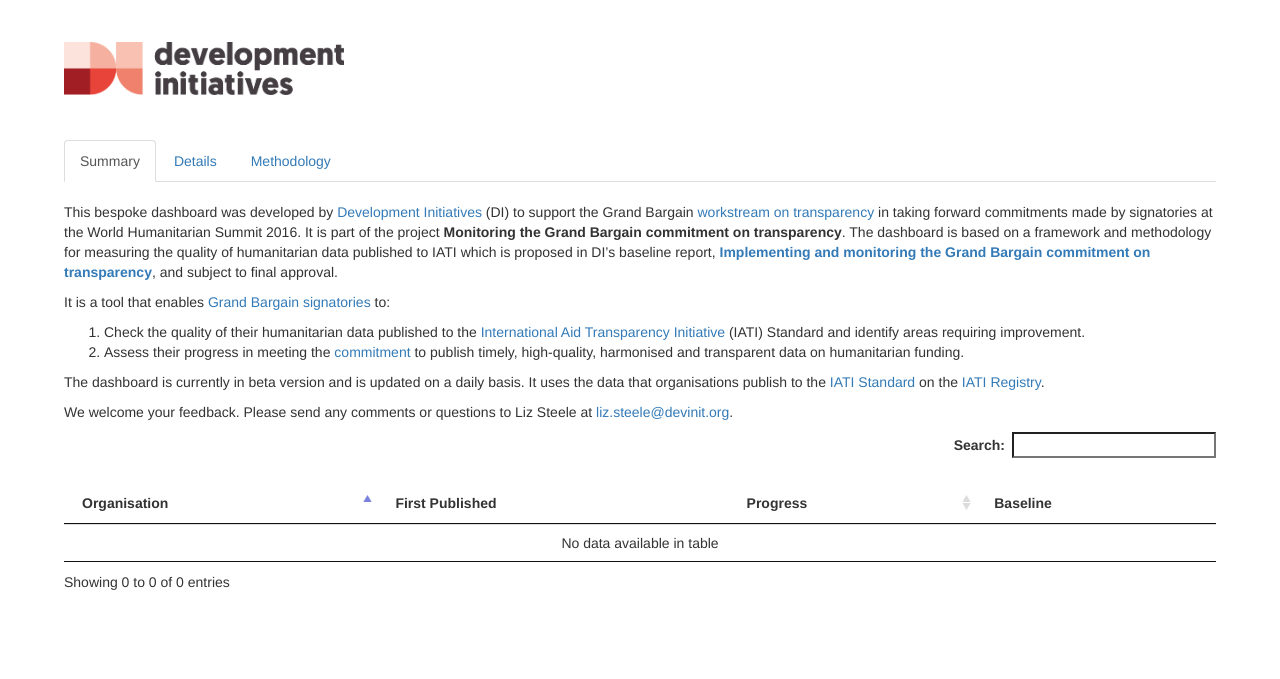
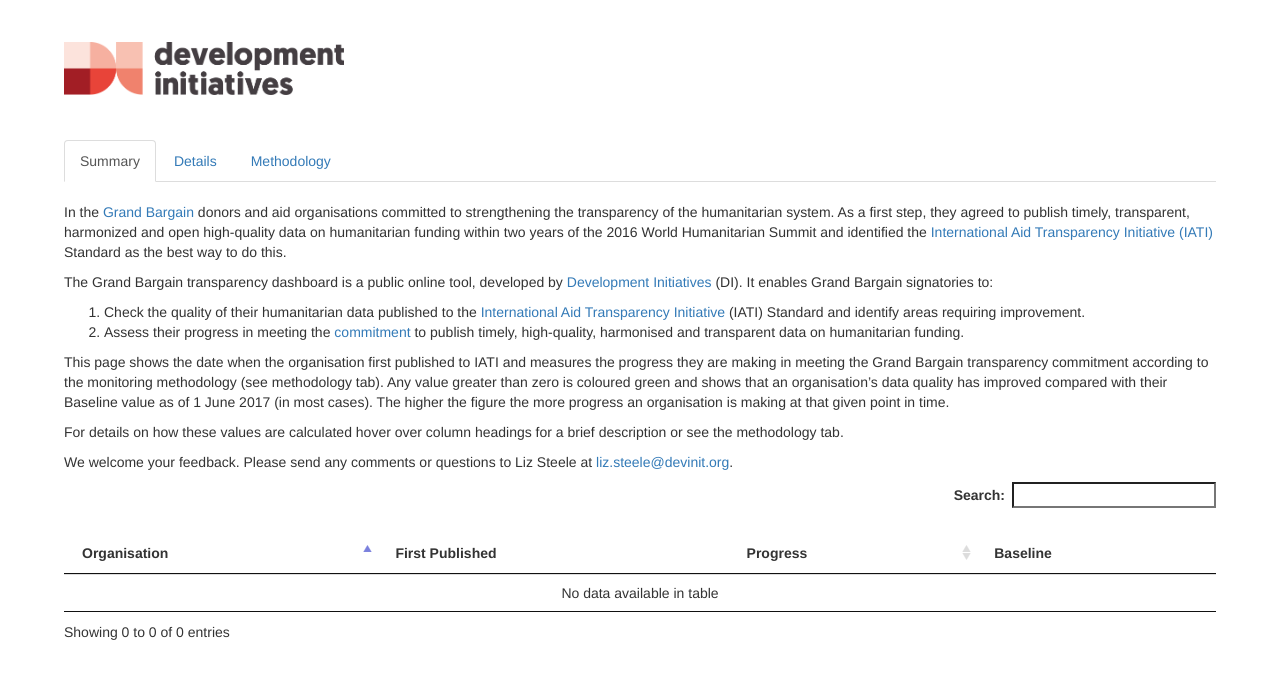
Before and after one commit to devinit/grand-bargain-monitoring, a Flask app: template src/templates/dashboard.html in a window 1280 px wide. Shown: the top 679 px of the page. Run offline with Flask 2, Linux system fonts and the light colour scheme; the template is opened without the code that fills it, so the values that code supplies are empty; some libraries are stand-ins or nearby versions.

Commit message:
GB Dashboard Text Changes
Updating tabs with required text changes

```diff
--- a/src/templates/dashboard.html
+++ b/src/templates/dashboard.html
@@ -13,15 +13,17 @@
 
 		<h2></h2>
 
-		<p>This bespoke dashboard was developed by <a href="http://devinit.org/">Development Initiatives</a> (DI) to support the Grand Bargain <a href="https://interagencystandingcommittee.org/greater-transparency">workstream on transparency</a> in taking forward commitments made by signatories at the World Humanitarian Summit 2016. It is part of the project <strong>Monitoring the Grand Bargain commitment on transparency</strong>. The dashboard is based on a framework and methodology for measuring the quality of humanitarian data published to IATI which is proposed in DI’s baseline report, <strong><a href="http://devinit.org/post/baseline-report-implementing-and-monitoring-the-grand-bargain-commitment-on-transparency/#">Implementing and monitoring the Grand Bargain commitment on transparency</a></strong>, and subject to final approval.</p>
+		<p>In the <a href="https://interagencystandingcommittee.org/grand-bargain-hosted-iasc">Grand Bargain</a> donors and aid organisations committed to strengthening the transparency of the humanitarian system. As a first step, they agreed to publish timely, transparent, harmonized and open high-quality data on humanitarian funding within two years of the 2016 World Humanitarian Summit and identified the <a href="https://www.aidtransparency.net/">International Aid Transparency Initiative (IATI)</a> Standard as the best way to do this.</p>
 
-		<p>It is a tool that enables <a href="http://www.agendaforhumanity.org/initiatives/3861">Grand Bargain signatories</a> to:</p>
+		<p>The Grand Bargain transparency dashboard is a public online tool, developed by <a href="http://devinit.org/">Development Initiatives</a> (DI). It enables Grand Bargain signatories to:</p>
 			<ol>
 				<li>Check the quality of their humanitarian data published to the <a href="http://www.aidtransparency.net/">International Aid Transparency Initiative</a> (IATI) Standard and identify areas requiring improvement.</li>
 				<li>Assess their progress in meeting the <a href="https://interagencystandingcommittee.org/grand-bargain-hosted-iasc">commitment</a> to publish timely, high-quality, harmonised and transparent data on humanitarian funding.</li>
 			</ol>
 
-		<p>The dashboard is currently in beta version and is updated on a daily basis. It uses the data that organisations publish to the <a href="http://iatistandard.org/">IATI Standard</a> on the <a href="https://www.iatiregistry.org/">IATI Registry</a>.</p>
+		<p>This page shows the date when the organisation first published to IATI and measures the progress they are making in meeting the Grand Bargain transparency commitment according to the monitoring methodology (see methodology tab). Any value greater than zero is coloured green and shows that an organisation’s data quality has improved compared with their Baseline value as of 1 June 2017 (in most cases). The higher the figure the more progress an organisation is making at that given point in time. </p>
+
+		<p>For details on how these values are calculated hover over column headings for a brief description or see the methodology tab.</p>
 
 		<p>We welcome your feedback. Please send any comments or questions to Liz Steele at <a href="mailto:liz.steele@devinit.org">liz.steele@devinit.org</a>.</p>
 
@@ -57,7 +59,17 @@
 
 	<div role="tabpanel" class="tab-pane" id="details-tab">
 		<h2></h2>
-		<p>This page provides individual assessment values for the five performance measures (identified within the framework and methodology for measuring the quality of humanitarian data published to IATI). Please see the 'Methodology' tab for details on how each measure is assessed or hover over column headings for a brief description.</p>
+		<p>This dashboard provides individual assessment values for the five performance measures which are used to assess the quality of humanitarian data published to IATI:</p>
+
+		<ol>
+			<li>Timeliness</li>
+			<li>Comprehensiveness</li>
+			<li>Coverage</li>
+			<li>Forward looking</li>
+			<li>Humanitarian</li>
+		</ol>
+
+		<p>The <strong>Total</strong> column shows the current value for each organisation and is calculated based on the sum of the values for each performance measure once a percentage weighting has been applied. Please hover over column headings for a brief description and see the methodology tab for details on how each measure is assessed. </p>
 
 		<table class="table">
 			<thead>
@@ -98,91 +110,67 @@
 	<div role="tabpanel" class="tab-pane" id="methodology-tab">
 		<h2>The monitoring framework and methodology</h2>
 
-		<p>The monitoring framework and methodology explained below was developed by <a href="http://devinit.org/">Development Initiatives</a> based on feedback received from a consultation process with Grand Bargain signatory organisations and the wider humanitarian community from March to April 2017.</p>
+		<p>The monitoring framework and methodology explained below was developed by <a href="http://devinit.org/">Development Initiatives</a> with the support of the <a href="https://www.aidtransparency.net/governance/secretariat"> IATI Secretariat </a> following an extensive consultation process, which was carried out during 2017 and involved over 150 people from 85 organisations across 26 countries. </p>
 
-		<h3>Methodology</h3>
+		<h3>What is being measured?</h3>
 
-		<p>The dashboard supports Grand Bargain signatory organisations to track:</p>
-
-		<ul>
-			<li>The quality of the humanitarian data they publish to the <a href="http://iatistandard.org/">IATI Standard</a>, in terms of its structure rather than the content of the data.</li>
-			<li>The progress signatories are making in meeting the Grand Bargain transparency <a href="https://interagencystandingcommittee.org/grand-bargain-hosted-iasc">commitment</a> to publish timely, high-quality, harmonised and transparent data on humanitarian funding.</li>
-		</ul>
-
-		<p>The methodology measures the quality of humanitarian data an organisation publishes to the IATI Standard against five performance measures. Each of these performance measures has been given a percentage weighting that reflects its importance and/or relevance for the humanitarian community, based on feedback received through the consultation process.</p>
-
-		<p>Five performance measures:</p>
-
-		<ul>
-			<li><strong>Humanitarian</strong>: to assess the use of the specific humanitarian elements added to the IATI Standard at version 2.02.</li>
-			<li><strong>Timeliness</strong>: to assess both the frequency (how often the data is updated) and the time lag (how up to date the data is) of published information.</li>
-			<li><strong>Comprehensiveness</strong>: to assess how much of the IATI Standard is being used. This covers:
-				<ul>
-					<li>Core IATI fields (e.g. title, description, start date)</li>
-					<li>Financial fields (transaction and traceability information)</li>
-					<li>Value-added fields (e.g. subnational location data, information on results).</li>
-				</ul>
-			</li>
-			<li><strong>Coverage*</strong>: to assess the percentage of an organisation's total operational spend on all humanitarian programming that is published to IATI.</li>
-			<li><strong>Forward looking</strong>: to assess how much information on activity budgets is available for the next three years.</li>
-		</ul>
-
-		<p>Organisations are given a percentage value for each of the measures, which are then aggregated into a single total value for each Grand Bargain signatory organisation.</p>
-
-		<p>*Note that the percentage values for the <strong>coverage</strong> performance measure are currently not available. To calculate this, each Grand Bargain signatory organisation will be asked to provide a figure and an external reference (e.g. a link to their annual report) for their humanitarian spending for 2015 and 2016. Organisations will be contacted directly by the end of July 2017 and asked to provide this information.</p>
-
-		<p>Detailed methodologies for each performance measure can be found on the IATI website via the links below.</p>
+		<p>The methodology measures the quality of <strong>humanitarian</strong> data an organisation publishes to the IATI Standard against five performance measures. Each of these performance measures has been given a percentage weighting that reflects its importance and/or relevance for the humanitarian community, based on feedback received through the consultation process. The purpose, weighting and methodology for each performance measure is outlined in the table below. More details on the methodologies for each performance measure can be found on the IATI website by clicking on the links below.</p>
 
 		<table class="table table-bordered table-hover">
 			<tr>
 				<th>Performance measure</th>
+				<th>Purpose</th>
 				<th>Weighting</th>
 				<th>Methodology</th>
 			</tr>
 			<tr>
 				<td>1. Humanitarian</td>
+				<td>To assess the use of the specific humanitarian elements added to the IATI Standard at v2.02 </td>
 				<td>25%</td>
 				<td><a href="http://dashboard.iatistandard.org/humanitarian.html#h_narrative">Methodology</a></td>
 			</tr>
 			<tr>
 				<td>2. Timeliness</td>
+				<td>To assess both the frequency (how often the data is updated) and the time lag (how up to date the data is) of published information </td>
 				<td>25%</td>
 				<td><a href="http://dashboard.iatistandard.org/timeliness.html#h_narrative">Methodology</a></td>
 			</tr>
 			<tr>
 				<td>3. Comprehensiveness</td>
+				<td>To assess how much of the IATI Standard is being used</td>
 				<td>25%</td>
 				<td><a href="http://dashboard.iatistandard.org/comprehensiveness.html#h_narrative">Methodology</a></td>
 			</tr>
 			<tr>
 				<td>4. Coverage</td>
+				<td>To assess the percentage of an organisation's total operational spend on all humanitarian programming that is published to IATI</td>
 				<td>15%</td>
 				<td><a href="http://dashboard.iatistandard.org/coverage.html#h_narrative">Methodology</a> Additional information will be required from publishers (see above)</td>
 			</tr>
 			<tr>
 				<td>5. Forward looking</td>
+				<td>To assess how much information on activity budgets is available for the next three years </td>
 				<td>10%</td>
 				<td><a href="http://dashboard.iatistandard.org/forwardlooking.html#h_narrative">Methodology</a></td>
 			</tr>
 		</table>
 
-		<h3>Understanding the dashboard</h3>
+		<h3>What is classified as humanitarian data?</h3>
 
-		<p>
-			<strong>Baseline:</strong> the total value for each Grand Bargain signatory organisation as of 1 June 2017.<br/>
-			<strong>Total:</strong> the total value for each Grand Bargain signatory organisation at that point in time.<br/>
-			<strong>Progress:</strong> the difference between the organisation's <strong>total</strong> and <strong>baseline</strong> value. Any value greater than zero is coloured green.
-		</p>
+		<p>An organisation’s data is classed as <i>humanitarian</i> if either of the following applies:</p>
 
-		<p>An organisation's data will be classed as <strong>humanitarian</strong> if either of the following apply:</p>
 		<ul>
-			<li>The activity includes a <a href="http://iatistandard.org/202/activity-standard/iati-activities/iati-activity/sector/">DAC sector code</a> in the range 72010 to 74010.</li>
-			<li>The <a href="http://iatistandard.org/202/activity-standard/iati-activities/iati-activity/">activity humanitarian attribute</a> is set. (Note that the humanitarian attribute is only available to publishers using V2.02 or later of the IATI Standard.)</li>
+			<li>The activity includes a <a href="http://iatistandard.org/202/activity-standard/iati-activities/iati-activity/sector/">DAC sector</a> code in the range 72010 to 74010. </li>
+			<li>The activity <a href="http://iatistandard.org/202/activity-standard/iati-activities/iati-activity/">humanitarian attribute</a> is set. (Note that the humanitarian attribute is only available to publishers using V2.02 or later of the IATI Standard.)</li>
 		</ul>
 
-		<h2>Meeting the commitment</h2>
+		<h3>Where is the data taken from and how often is it updated?</h3>
 
-		<p>An organisation's overall assessment is based on the total value by quintile ratings in accordance with the table below. If a signatory organisation has met the Grand Bargain transparency commitment, it achieves an assessment of ‘good’ (60–79%) or above.</p>
+		<p>The Grand Bargain Transparency Dashboard uses the data that organisations publish to the <a href="http://iatistandard.org">IATI Standard</a> on the <a href="http://iatiregistry.org">IATI Registry</a>. The dashboard is updated on <strong>a daily basis</strong> and the values under each column are calculated automatically. </p>
+
+		<h3>Making progress towards meeting the transparency commitments</h3>
+
+		<p>An organisation's overall assessment is based on its total value (see Details tab) according to the quintile ratings outlined in the table below. For example, an organisation with a total value 41.5% would receive an assessment of ‘fair”. Organisations achieving an assessment of “good” (60–79%) or above have met the Grand Bargain transparency commitment to publish timely, high-quality, harmonised and transparent data on humanitarian funding.</p>
 
 		<table class="table table-bordered table-hover">
 			<tr>
@@ -210,6 +198,10 @@
 				<td>Very poor</td>
 			</tr>
 		</table>
+
+		<h3>The specific case of federated/confederated organisations</h3>
+
+		<p>The operational models of some organisations with highly federated or confederated structures can present significant challenges for implementing organisation-wide IATI publishing. National members or affiliates often have independent governance structures and are subject to differing legal requirements depending on national laws. This presents difficulties when measuring their performance and presenting an aggregated value for the federation/confederation. Therefore all Grand Bargain signatory organisations, including any national members or affiliated organisations that publish their humanitarian aid data to IATI, will be individually assessed and these values made available on the Grand Bargain Transparency Dashboard. </p>
 
 	</div>
 </div>
```
